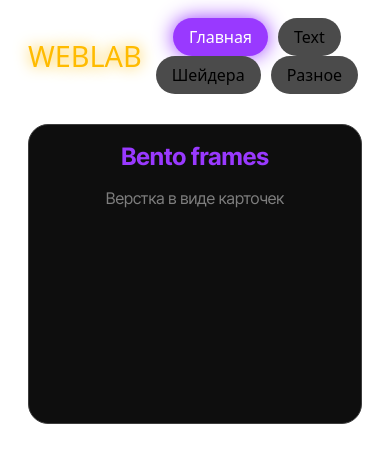
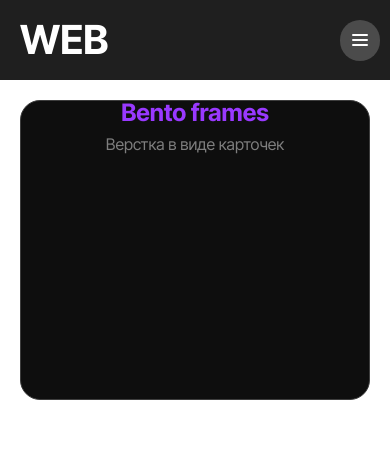
Before and after one commit to DartVaderMyFather/DartVaderMyFather.github.io, a React (Vite) app: page / in a window 390 px wide. Shown: the top 462 px of the page. Built offline with nearby package versions, Linux system fonts and the light colour scheme; no server answers.

Commit message:
hamburger ++

```diff
--- a/src/App.css
+++ b/src/App.css
@@ -1,6 +1,11 @@
 #root {
   max-width: 100%;
   text-align: center;
+}
+
+*{
+  margin: 0;
+  padding: 0;
 }
 
 
@@ -14,6 +19,8 @@
   grid-gap:10px;
 
 }}
+
+
 
 .card {
   width: auto;
@@ -148,7 +155,7 @@
     color: white;
     animation: colorchanger 2s infinite, boldchanger 2s infinite;
   }
-   .textcolorwave{
+  .textcolorwave{
     font-family:'Inconsolata-VF', 'Inconsolata', monospace;
     font-size: 4.5em;
     font-variation-settings: "wght"500, "wdth"100;
@@ -313,15 +320,20 @@
   display:flex;
   align-items: center;
   justify-content: space-between;
-  margin: 0 10px ;
+  margin: 0 0px ;
+  position: sticky;
+  background-color: #1f1f1f;
+  top: 0;
+  z-index: 500;
 }
 
 
 
 .logo {
-  font-size: 1.8rem;
-  color: #ffbb00;
-  text-shadow:0 0 15px #ffbb00;
+  font-size: 2.5rem;
+  color: #ffffff;
+  font-family: 'InterTight-Bold';
+  padding-left: 10px;
 }
 
 .nav button {
@@ -339,10 +351,42 @@
   color: white;
 }
 
+.hamburger {
+  margin: 0 0 0 10px;
+  padding: 6px 8px;
+  border: none;
+  background: #4b4b4b;
+  cursor: pointer;
+  font-size: 16px;
+}
+
 
 .content {
   padding: 20px;
 }
+
+@media (max-width: 600px) {
+
+  .nav button{
+    display: none;
+  }
+
+  .hamburger{
+    display: block;
+  }
+
+}
+
+@media (min-width: 600px) {
+
+
+  .hamburger{
+    display: none;
+  }
+
+}
+
+
 
 @media(min-width: 20vw) {
 
--- a/src/App.jsx
+++ b/src/App.jsx
@@ -54,9 +54,10 @@ function App() {
     <div className="App">
       {/* Шапка с меню */}
       <header className="header">
-        <div className='logo'>WEBLAB</div>
+
+        <div className='logo'>WEB</div>
+
         <nav className="nav">
-
 
           <button
             className={activeTab === 'main' ? 'active' : ''}
@@ -85,9 +86,17 @@ function App() {
           >
             Разное
           </button>
-          <></>
 
         </nav>
+         <button
+            className='hamburger'>
+              <svg width="24" height="24" viewBox="0 0 24 20" fill="none" xmlns="http://www.w3.org/2000/svg">
+                <path d="M5 7H19" stroke="#ffffff" stroke-width="2" stroke-linecap="round"/>
+                <path d="M5 12H19" stroke="#ffffff" stroke-width="2" stroke-linecap="round"/>
+                <path d="M5 17H19" stroke="#ffffff" stroke-width="2" stroke-linecap="round"/>
+              </svg>
+          </button>
+
       </header>
 
       {/* Основной контент */}
```
